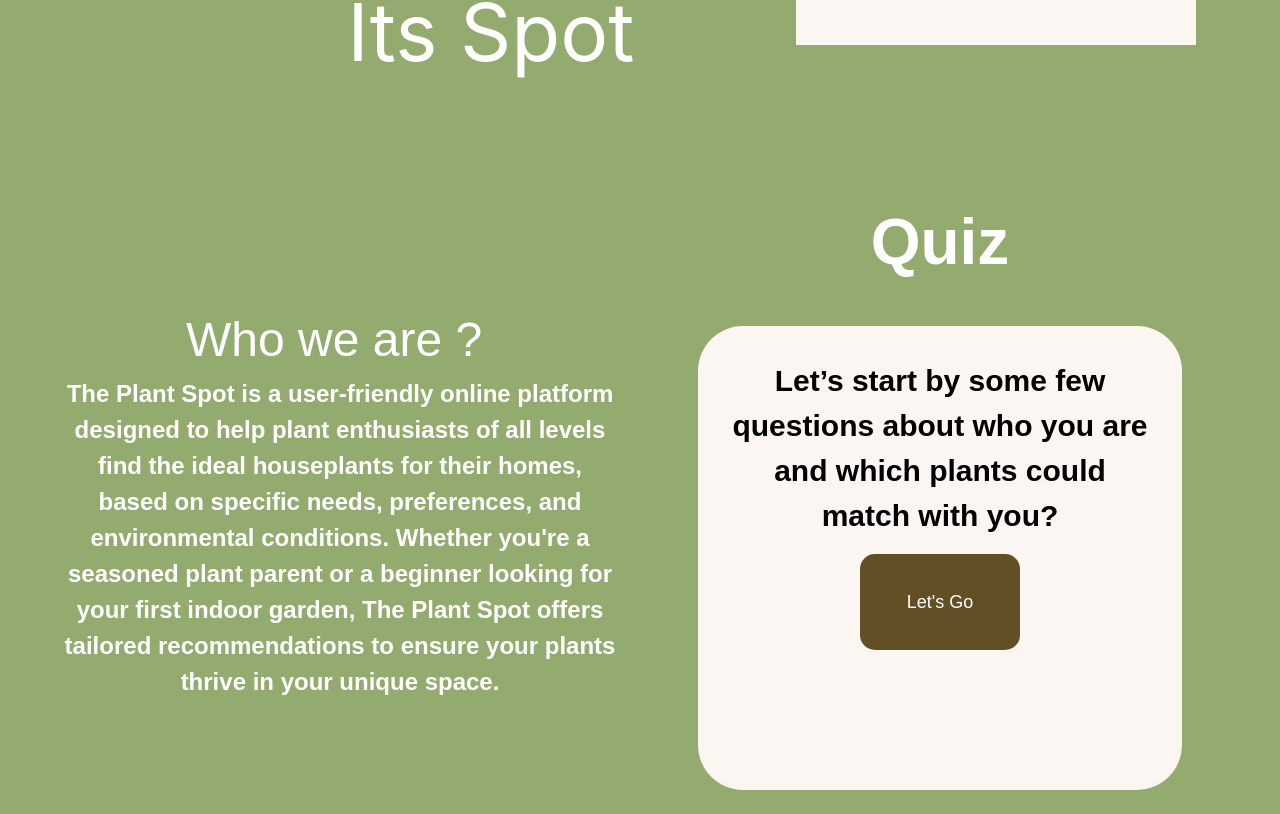
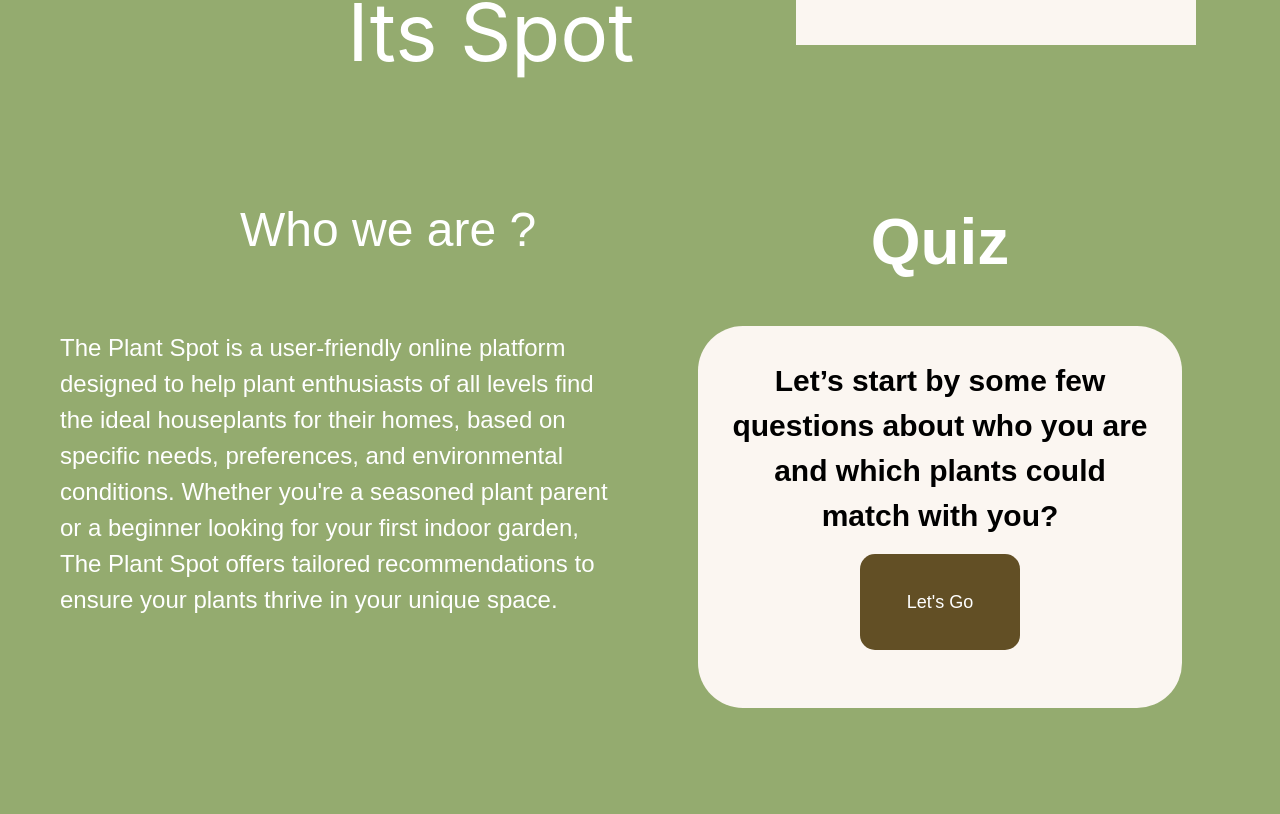
Before and after one commit to bilal-augereau/ThePlantSpot, a React (Vite) app: page / in a window 1280 px wide. Shown: the part 646-1460 px from the top of the page. Built offline with nearby package versions, Linux system fonts and the light colour scheme; a web font is replaced by a local one.

Commit message:
css bug fix

```diff
--- a/src/components/Quiz.css
+++ b/src/components/Quiz.css
@@ -18,7 +18,6 @@
 	grid-template-rows: auto 2fr;
 	grid-gap: 10px;
 	width: 75%;
-	min-height: 25rem;
 	background-color: #fbf6f1;
 	border-radius: 45px;
 	color: black;
--- a/src/pages/Home.css
+++ b/src/pages/Home.css
@@ -42,7 +42,6 @@ body {
 	display: flex;
 	flex-direction: row;
 	justify-content: space-between;
-	align-items: center;
 	gap: 20px;
 	padding: 60px;
 	margin: 0 auto;
@@ -53,18 +52,21 @@ body {
 	margin-right: 20px;
 	text-align: justify;
 	font-size: 1.2em;
+	font-weight: lighter;
 }
 
 .first-paragraph h1 {
-	margin-left: 126px;
+	margin-left: 180px;
 	text-align: left;
 	font-size: 2.5em;
+	margin-bottom: 4rem;
 }
 
 .first-paragraph p {
 	font-size: 1.5rem;
 	font-weight: bold;
-	text-align: center;
+	text-align: left;
+	font-weight: lighter;
 }
 
 .other-informations {
```
